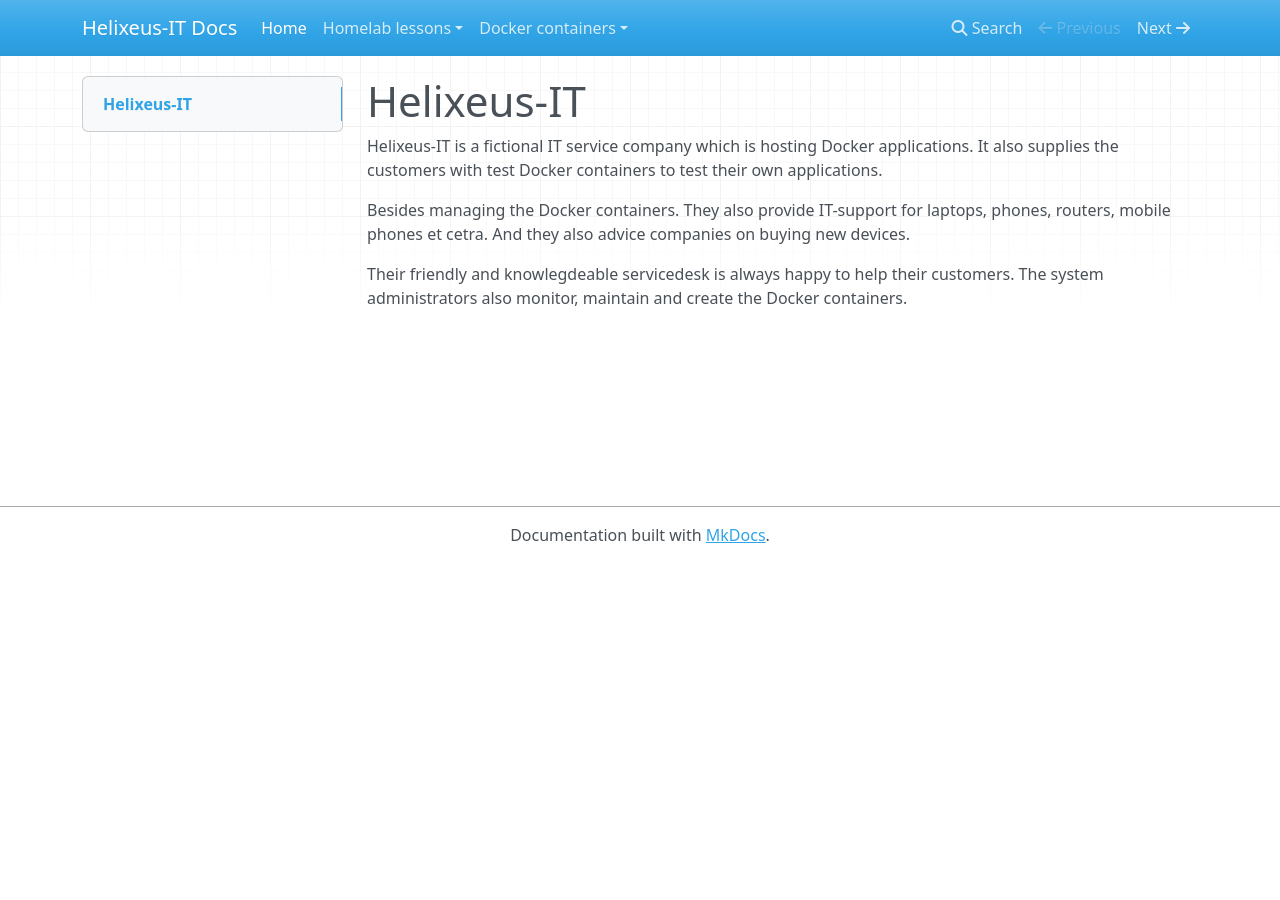
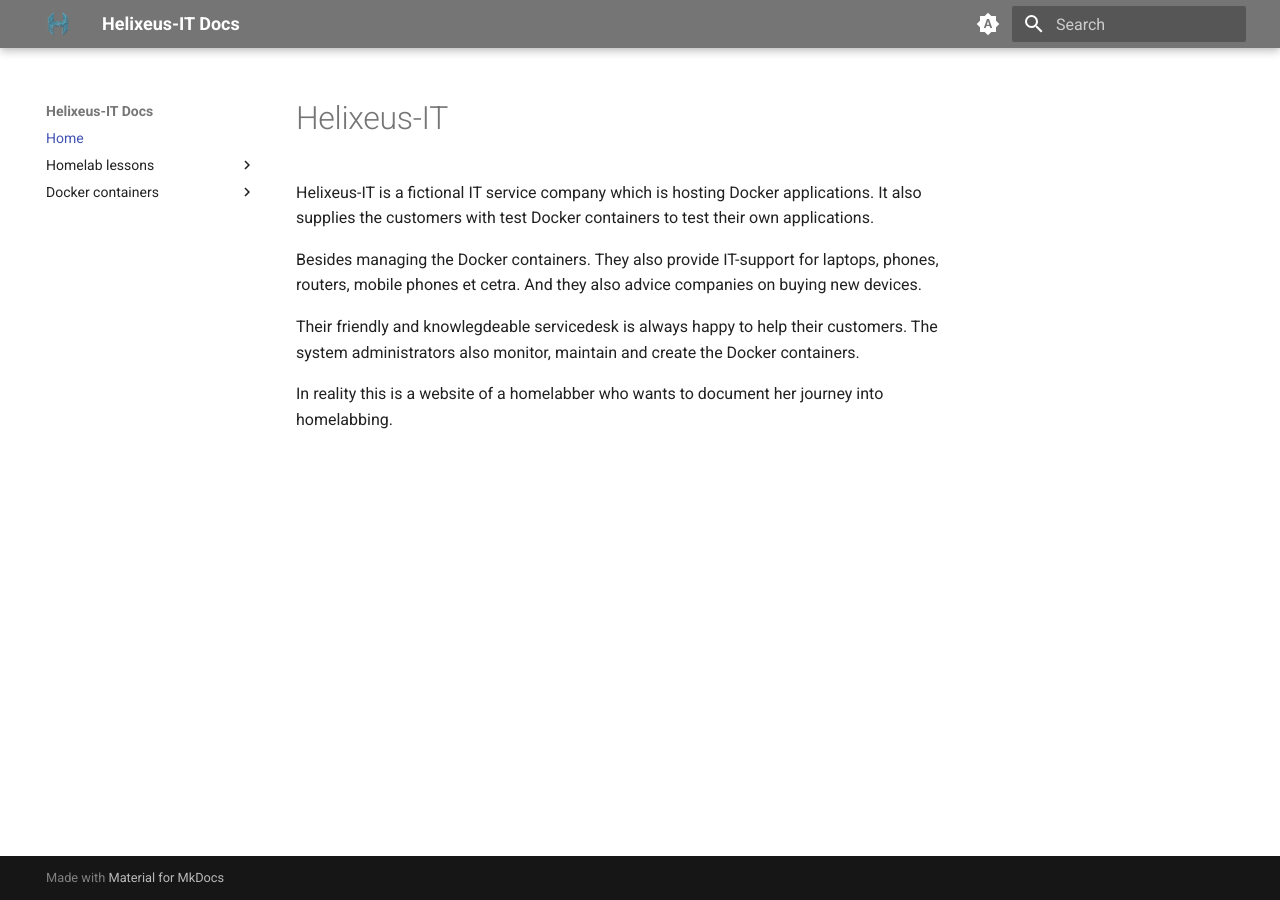
Before and after one commit to JustHelixia/mkdocs, an MkDocs documentation site: the page built from docs/index.md, in a window 1280 px wide. Built offline with MkDocs 1.6.1 and Material for MkDocs 9.7.7, drawn with Linux system fonts in a browser that asks for light colours; nearby versions of some CDN libraries.

Commit message:
Corrected a mistake in mkdocs.yml and added a few lines in index.md

```diff
--- a/docs/index.md
+++ b/docs/index.md
@@ -9,3 +9,5 @@ And they also advice companies on buying new devices.
 
 Their friendly and knowlegdeable servicedesk is always happy to help their customers.
 The system administrators also monitor, maintain and create the Docker containers.
+
+In reality this is a website of a homelabber who wants to document her journey into homelabbing.
--- a/mkdocs.yml
+++ b/mkdocs.yml
@@ -22,7 +22,7 @@ nav:
   #  - Snipe-IT: snipe-it.md
   #  - Jenkins: jenkins.md
 
-thesme:
+theme:
    name: 'material'
    favicon: assets/images/helixeus.png
    logo: assets/images/logo.png
```
